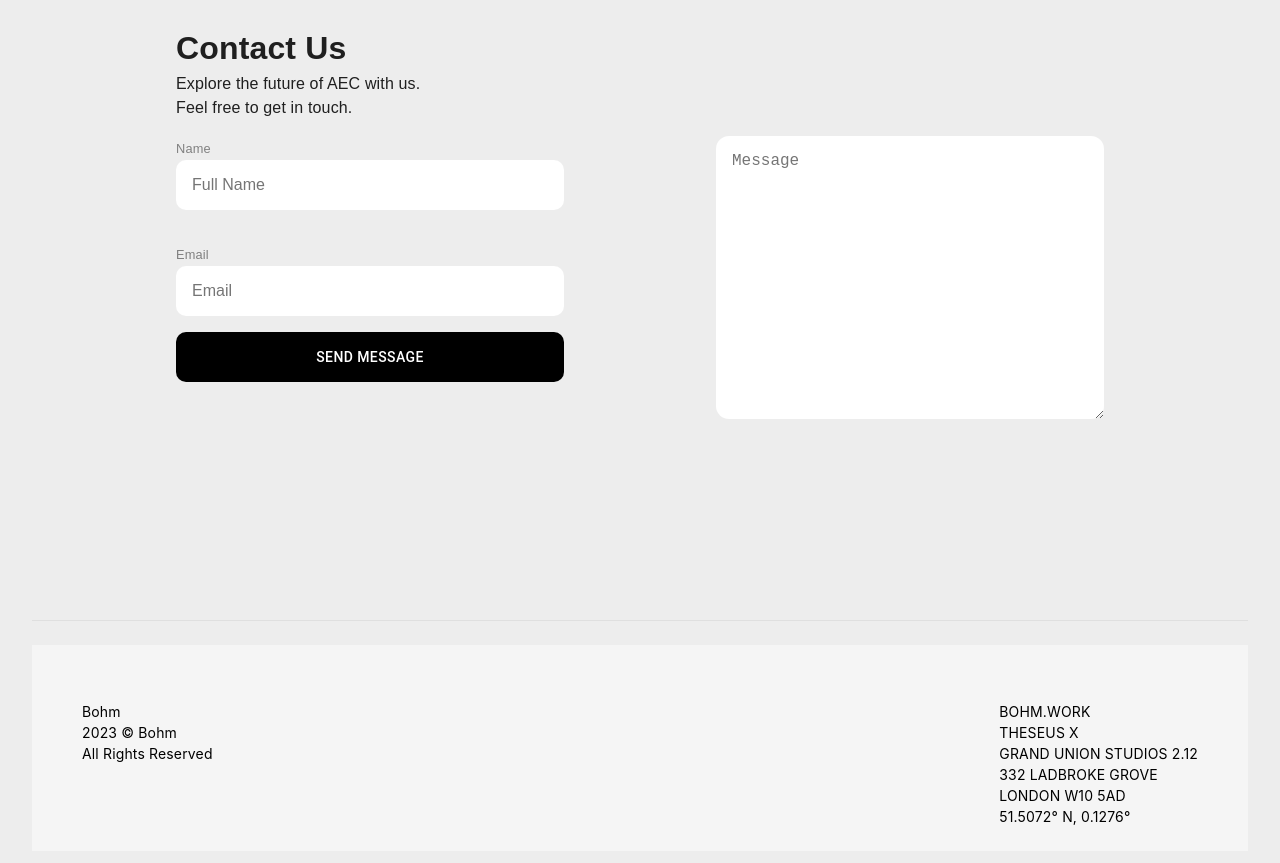
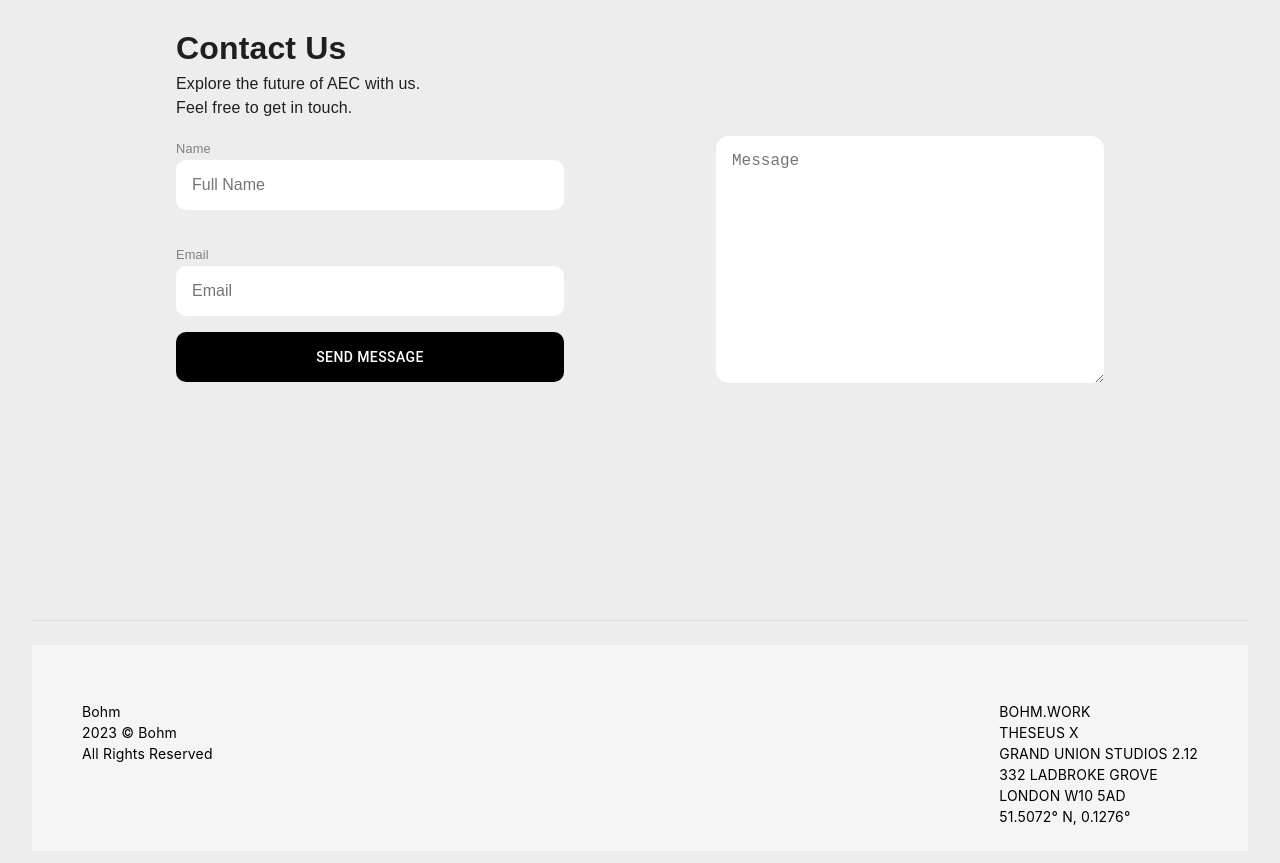
Before and after one commit to dnaport22/bohm-demo, a Next.js app: page /aboutus in a window 1280 px wide. Shown: the part 1800-2663 px from the top of the page. Built offline with nearby package versions, Linux system fonts and the light colour scheme.

Commit message:
cosmeticas

```diff
--- a/styles/globals.scss
+++ b/styles/globals.scss
@@ -388,7 +388,9 @@
   border-radius: 13px;
   padding: 1rem;
   font-size: 1rem;
+  margin-bottom: 15em;
   @media (max-width: $small-screen) {
     margin-top: 1rem;
+    margin-bottom: 1em;
   }
 }
```
